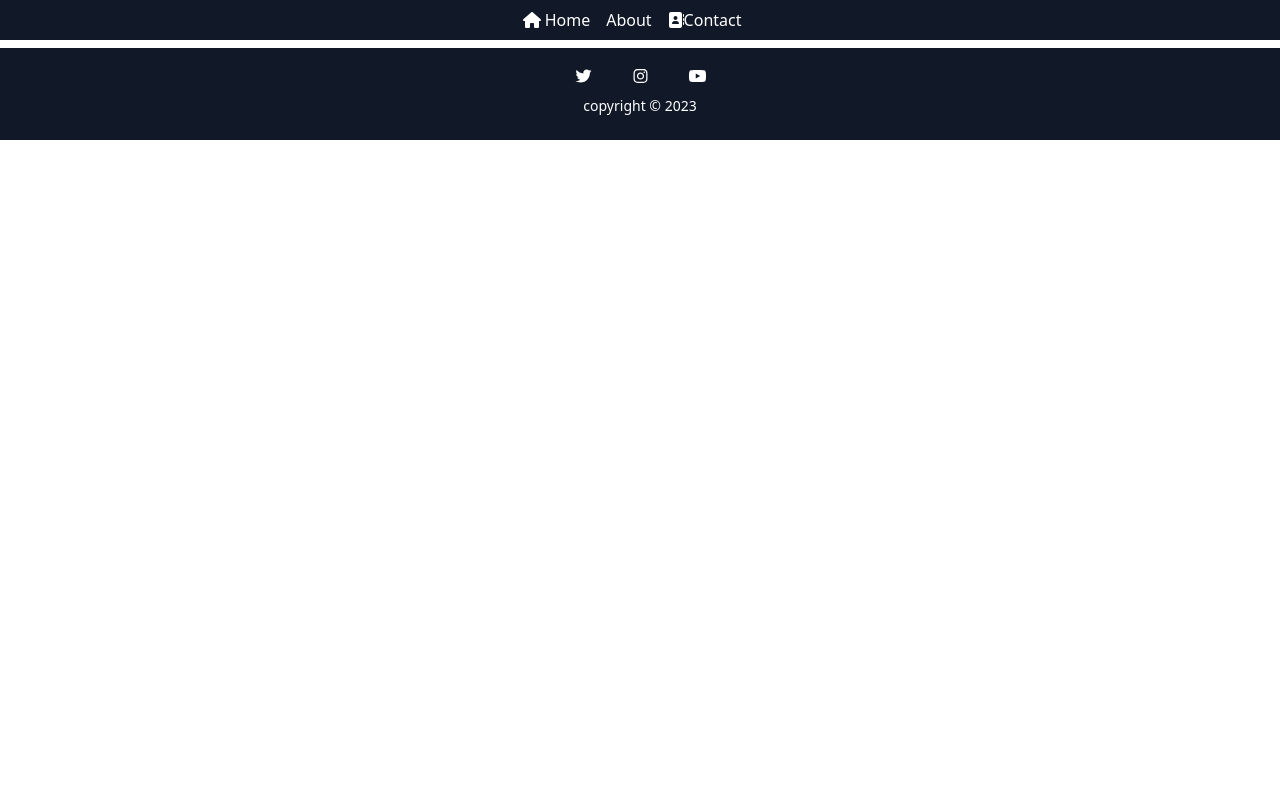
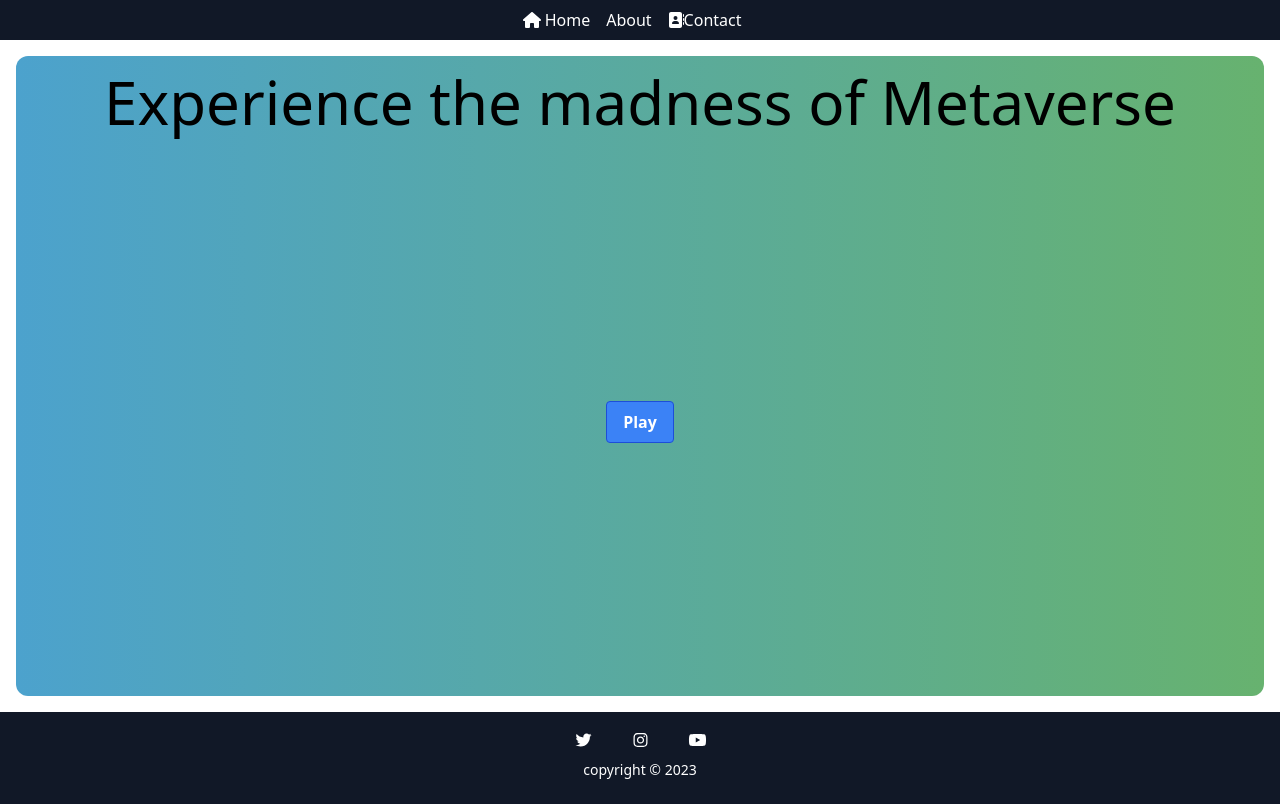
Before and after one commit to NikhilGarg07/metaverse, a Next.js app: page / in a window 1280 px wide. Built offline with nearby package versions, Linux system fonts and the light colour scheme.

Commit message:
Added hero div and texture

```diff
--- a/pages/index.tsx
+++ b/pages/index.tsx
@@ -1,5 +1,6 @@
 import Head from 'next/head'
 import Image from 'next/image'
+import Link from 'next/link'
 import { Inter } from '@next/font/google'
 import styles from '@/styles/Home.module.css'
 import Header from "../components/common/Header";
@@ -10,11 +11,16 @@ const inter = Inter({ subsets: ['latin'] })
 export default function Home() {
   return (
     <>
-      <Header/>
+      <Header />
       <main>
-
+        <div className="hero flex flex-col m-4 rounded-xl items-center">
+          <h2 className='text-6xl flex-auto text-center p-4'>Experience the madness of Metaverse</h2>
+          <div className='text-center flex-auto'>
+            <Link href={'/scene'}><button className='bg-blue-500 hover:bg-blue-700 text-white font-bold py-2 px-4 border border-blue-700 rounded'>Play</button></Link>
+          </div>
+        </div>
       </main>
-      <Footer/>
+      <Footer />
     </>
   )
 }
--- a/pages/scene.tsx
+++ b/pages/scene.tsx
@@ -1,6 +1,7 @@
 import { OrbitControls } from '@react-three/drei'
 import { useLoader } from '@react-three/fiber'
 import { Canvas } from '@react-three/fiber'
+import { RepeatWrapping, TextureLoader } from 'three'
 import { GLTFLoader } from 'three/examples/jsm/loaders/GLTFLoader'
 
 const MeetingRoom = () => {
@@ -11,19 +12,23 @@ const MeetingRoom = () => {
 }
 
 const Scene = () => {
+
+  const texture = new TextureLoader().load('./images/checked_grass.jpg');
+  texture.wrapS = RepeatWrapping;
+  texture.wrapT = RepeatWrapping;
+
   return (
     <div className="container">
-      <Canvas camera={ {fov: 75, near: 20, far: 100 }} >
-        <gridHelper args={[20,10]}/>
-        <OrbitControls/>
-        <ambientLight intensity={0.1} />
+      <Canvas camera={{ fov: 90, near: 2, far: 100 }} >
+        <OrbitControls />
+        <ambientLight intensity={0.3} />
         <directionalLight color="red" position={[0, 0, 5]} />
-        <mesh scale={[2,2,2]}>
-        <MeetingRoom />
+        <mesh scale={[2, 2, 2]}>
+          <MeetingRoom />
         </mesh>
-        <mesh rotation-x ={ Math.PI * -0.5}>
-          <planeBufferGeometry args={[20,20]}/>
-          <meshStandardMaterial color={'#458754'}/>
+        <mesh position={[-1, -0.3, 0]} rotation-x={Math.PI * -0.5}>
+          <planeBufferGeometry args={[50, 50]} />
+          <meshStandardMaterial map={ texture } />
         </mesh>
 
       </Canvas>
--- a/styles/globals.css
+++ b/styles/globals.css
@@ -2,8 +2,19 @@
 @tailwind components;
 @tailwind utilities;
 
-.container{
+.container {
     width: 100%;
     height: 100vh;
-    background-color: rgb(97, 97, 97);
+    background-color: beige;
 }
+
+.hero {
+    height: 80vh;
+    background: #67B26F;
+    /* fallback for old browsers */
+    background: -webkit-linear-gradient(to right, #4ca2cd, #67B26F);
+    /* Chrome 10-25, Safari 5.1-6 */
+    background: linear-gradient(to right, #4ca2cd, #67B26F);
+    /* W3C, IE 10+/ Edge, Firefox 16+, Chrome 26+, Opera 12+, Safari 7+ */
+
+}
```
Also changed, not shown: 1 other file (tests, documents, lock files or other folders).
